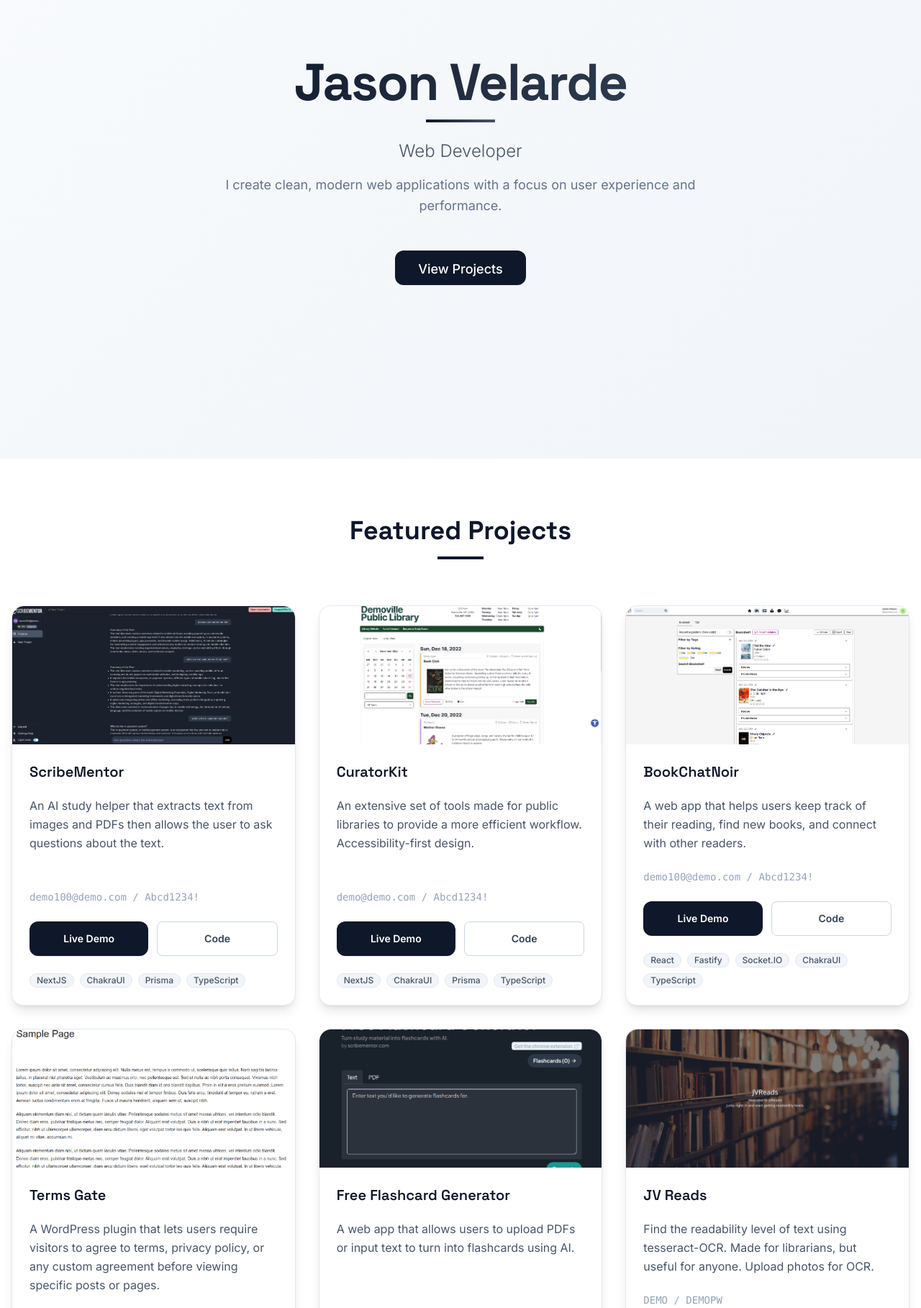
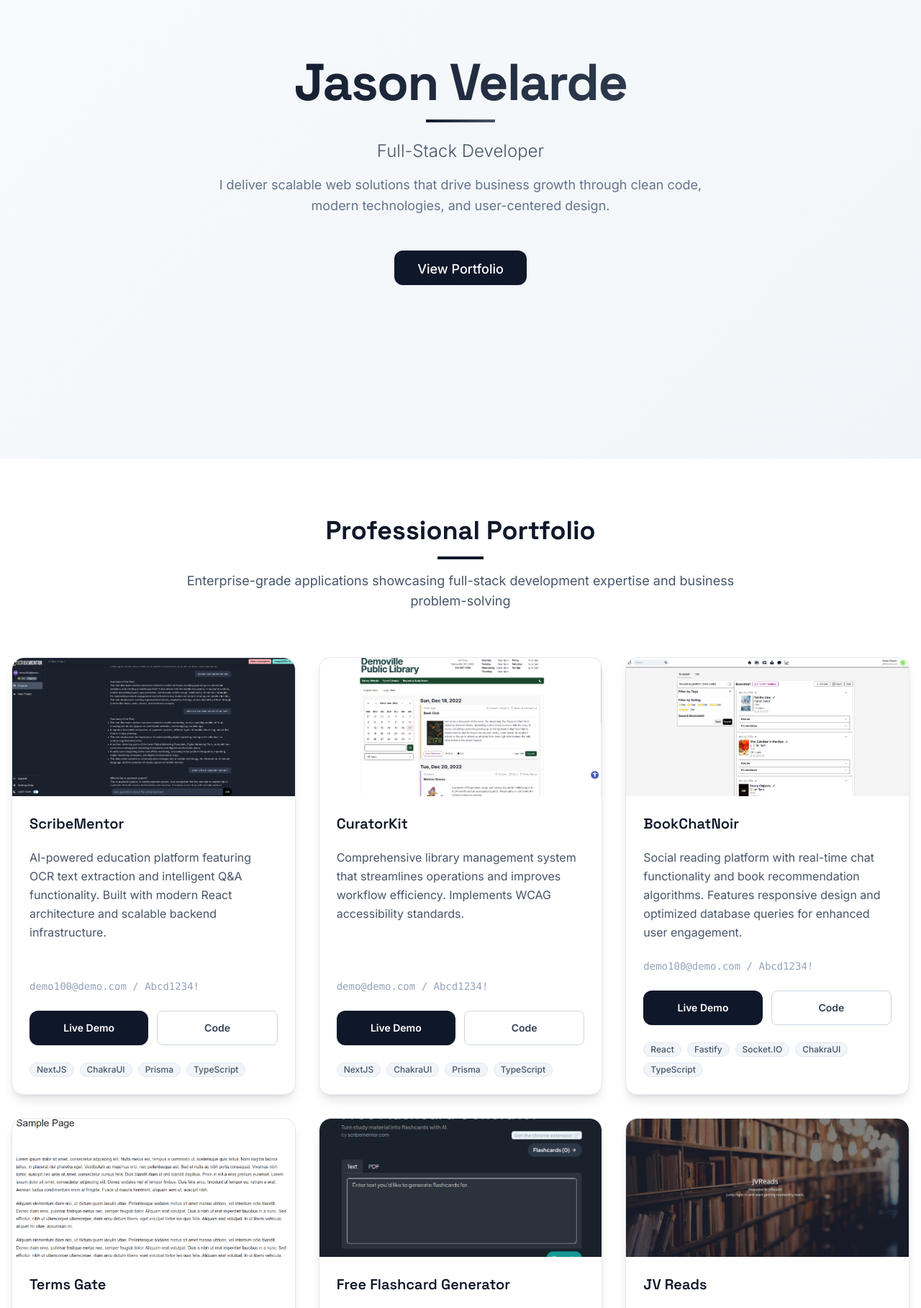
Before and after one commit to got0values/jayvelarde, a PHP site: page / in a window 1280 px wide. Shown: the part 163-1980 px from the top of the page at 72% size. Run offline with PHP 8.4, Linux system fonts and the light colour scheme; some libraries are stand-ins or nearby versions.

Commit message:
updated copy

```diff
--- a/index.php
+++ b/index.php
@@ -27,9 +27,6 @@
         <link rel="preconnect" href="https://fonts.gstatic.com" crossorigin>
         <link href="https://fonts.googleapis.com/css2?family=Inter:wght@300;400;500;600;700&family=Space+Grotesk:wght@400;500;600;700&display=swap" rel="stylesheet">
         <link rel="stylesheet" href="style.css">
-        <link rel="stylesheet" href="/fontawesome/css/fontawesome.css">
-        <link rel="stylesheet" href="/fontawesome/css/brands.css">
-        <link rel="stylesheet" href="/fontawesome/css/solid.css">
         <title>Jason Velarde</title>
     </head>
 
@@ -68,9 +65,9 @@
                         <h1 class="text-5xl lg:text-7xl font-bold text-gradient mb-4 font-space tracking-tight leading-tight">Jason Velarde</h1>
                         <div class="w-24 h-1 bg-gradient-to-r from-slate-900 to-slate-600 mx-auto mb-6"></div>
                     </div>
-                    <p class="text-xl lg:text-2xl text-slate-600 mb-4 font-light">Web Developer</p>
-                    <p class="text-lg mb-12 max-w-2xl mx-auto text-slate-500 leading-relaxed">I create clean, modern web applications with a focus on user experience and performance.</p>
-                    <a href="#projects" class="btn btn-modern text-white px-8 py-3 text-lg font-medium">View Projects</a>
+                    <p class="text-xl lg:text-2xl text-slate-600 mb-4 font-light">Full-Stack Developer</p>
+                    <p class="text-lg mb-12 max-w-2xl mx-auto text-slate-500 leading-relaxed">I deliver scalable web solutions that drive business growth through clean code, modern technologies, and user-centered design.</p>
+                    <a href="#projects" class="btn btn-modern text-white px-8 py-3 text-lg font-medium">View Portfolio</a>
                 </div>
             </div>
         </section>
@@ -79,8 +76,9 @@
         <section id="projects" class="py-20 bg-white">
             <div class="container mx-auto px-4">
                 <div class="text-center mb-16">
-                    <h2 class="text-4xl font-bold text-slate-900 mb-4 font-space">Featured Projects</h2>
+                    <h2 class="text-4xl font-bold text-slate-900 mb-4 font-space">Professional Portfolio</h2>
                     <div class="w-16 h-1 bg-slate-900 mx-auto"></div>
+                    <p class="text-lg text-slate-600 mt-4 max-w-3xl mx-auto">Enterprise-grade applications showcasing full-stack development expertise and business problem-solving</p>
                 </div>
                 <div class="grid grid-cols-1 md:grid-cols-2 lg:grid-cols-3 gap-8 max-w-7xl mx-auto">
                     <!-- ScribeMentor -->
@@ -90,7 +88,7 @@
                             <div class="flex items-center gap-2 mb-3">
                                 <h3 class="text-xl font-semibold text-slate-900 font-space">ScribeMentor</h3>
                             </div>
-                            <p class="flex-grow text-slate-600 mb-4 leading-relaxed">An AI study helper that extracts text from images and PDFs then allows the user to ask questions about the text.</p>
+                            <p class="flex-grow text-slate-600 mb-4 leading-relaxed">AI-powered education platform featuring OCR text extraction and intelligent Q&A functionality. Built with modern React architecture and scalable backend infrastructure.</p>
                             <div class="text-sm text-slate-400 mb-4 font-mono">demo100@demo.com / Abcd1234!</div>
                             <div class="flex gap-3 mb-4">
                                 <a href="https://app.scribementor.com/" class="btn btn-modern text-white flex-1 text-sm" target="_blank">Live Demo</a>
@@ -111,7 +109,7 @@
                             <div class="flex items-center gap-2 mb-3">
                                 <h3 class="text-xl font-semibold text-slate-900 font-space">CuratorKit</h3>
                             </div>
-                            <p class="flex-grow text-slate-600 mb-4 leading-relaxed">An extensive set of tools made for public libraries to provide a more efficient workflow. Accessibility-first design.</p>
+                            <p class="flex-grow text-slate-600 mb-4 leading-relaxed">Comprehensive library management system that streamlines operations and improves workflow efficiency. Implements WCAG accessibility standards.</p>
                             <div class="text-sm text-slate-400 mb-4 font-mono">demo@demo.com / Abcd1234!</div>
                             <div class="flex gap-3 mb-4">
                                 <a href="https://app.curatorkit.com/" class="btn btn-modern text-white flex-1 text-sm" target="_blank">Live Demo</a>
@@ -132,7 +130,7 @@
                             <div class="flex items-center gap-2 mb-3">
                                 <h3 class="text-xl font-semibold text-slate-900 font-space">BookChatNoir</h3>
                             </div>
-                            <p class="flex-grow text-slate-600 mb-4 leading-relaxed">A web app that helps users keep track of their reading, find new books, and connect with other readers.</p>
+                            <p class="flex-grow text-slate-600 mb-4 leading-relaxed">Social reading platform with real-time chat functionality and book recommendation algorithms. Features responsive design and optimized database queries for enhanced user engagement.</p>
                             <div class="text-sm text-slate-400 mb-4 font-mono">demo100@demo.com / Abcd1234!</div>
                             <div class="flex gap-3 mb-4">
                                 <a href="https://app.bookchatnoir.com/" class="btn btn-modern text-white flex-1 text-sm" target="_blank">Live Demo</a>
@@ -154,7 +152,7 @@
                             <div class="flex items-center gap-2 mb-3">
                                 <h3 class="text-xl font-semibold text-slate-900 font-space">Terms Gate</h3>
                             </div>
-                            <p class="flex-grow text-slate-600 mb-4 leading-relaxed">A WordPress plugin that lets users require visitors to agree to terms, privacy policy, or any custom agreement before viewing specific posts or pages.</p>
+                            <p class="flex-grow text-slate-600 mb-4 leading-relaxed">WordPress plugin deployed on the official repository. Provides user consent management with customizable legal agreement workflows.</p>
                             <div class="flex gap-3 mb-4">
                                 <a href="https://wordpress.org/plugins/terms-gate/" class="btn btn-modern text-white flex-1 text-sm" target="_blank">Live Demo</a>
                                 <a href="https://github.com/got0values/terms-gate" class="btn btn-outline border-slate-300 text-slate-700 hover:bg-slate-50 flex-1 text-sm" target="_blank">Code</a>
@@ -172,7 +170,7 @@
                             <div class="flex items-center gap-2 mb-3">
                                 <h3 class="text-xl font-semibold text-slate-900 font-space">Free Flashcard Generator</h3>
                             </div>
-                            <p class="flex-grow text-slate-600 mb-4 leading-relaxed">A web app that allows users to upload PDFs or input text to turn into flashcards using AI.</p>
+                            <p class="flex-grow text-slate-600 mb-4 leading-relaxed">AI-powered educational tool that processes documents and generates intelligent flashcards. Integrates machine learning APIs with optimized file handling and user-friendly interface design.</p>
                             <div class="flex gap-3 mb-4">
                                 <a href="https://freeflashcardgenerator.com" class="btn btn-modern text-white flex-1 text-sm" target="_blank">Live Demo</a>
                                 <a href="https://github.com/got0values/freeflashcardgenerator" class="btn btn-outline border-slate-300 text-slate-700 hover:bg-slate-50 flex-1 text-sm" target="_blank">Code</a>
@@ -191,7 +189,7 @@
                             <div class="flex items-center gap-2 mb-3">
                                 <h3 class="text-xl font-semibold text-slate-900 font-space">JV Reads</h3>
                             </div>
-                            <p class="flex-grow text-slate-600 mb-4 leading-relaxed">Find the readability level of text using tesseract-OCR. Made for librarians, but useful for anyone. Upload photos for OCR.</p>
+                            <p class="flex-grow text-slate-600 mb-4 leading-relaxed">Text analysis application utilizing Tesseract OCR and readability algorithms. Features image processing capabilities.</p>
                             <div class="text-sm text-slate-400 mb-4 font-mono">DEMO / DEMOPW</div>
                             <div class="flex gap-3 mb-4">
                                 <a href="https://jvreads.com/" class="btn btn-modern text-white flex-1 text-sm" target="_blank">Live Demo</a>
@@ -224,12 +222,12 @@
                     </div>
                     <div class="flex-1 text-center lg:text-left">
                         <div class="mb-6">
-                            <h2 class="text-4xl font-bold text-slate-900 mb-3 font-space">About Me</h2>
+                            <h2 class="text-4xl font-bold text-slate-900 mb-3 font-space">Professional Summary</h2>
                             <div class="w-16 h-1 bg-slate-900 mx-auto lg:mx-0"></div>
                         </div>
-                        <p class="text-lg mb-6 text-slate-600 leading-relaxed max-w-2xl">I'm a web developer with a strong focus on building clean, accessible, and user-friendly applications. With a background in librarianship, I bring an eye for organization and usability to every project.</p>
+                        <p class="text-lg mb-6 text-slate-600 leading-relaxed max-w-2xl">Full-stack developer with proven experience delivering scalable web applications for diverse industries. Combines technical expertise with strong analytical skills to create efficient, user-centered solutions that meet business objectives.</p>
                         <div class="mb-6">
-                            <h3 class="text-lg font-semibold text-slate-800 mb-4 font-space">Technologies I work with:</h3>
+                            <h3 class="text-lg font-semibold text-slate-800 mb-4 font-space">Technical Expertise:</h3>
                             <div class="flex flex-wrap gap-2">
                                 <span class="badge badge-modern">HTML</span>
                                 <span class="badge badge-modern">CSS</span>
@@ -254,9 +252,9 @@
         <section id="contact" class="bg-slate-50 py-20">
             <div class="container mx-auto px-4">
                 <div class="text-center mb-12">
-                    <h2 class="text-4xl font-bold text-slate-900 mb-4 font-space">Let's Connect</h2>
+                    <h2 class="text-4xl font-bold text-slate-900 mb-4 font-space">Ready to Contribute</h2>
                     <div class="w-16 h-1 bg-slate-900 mx-auto mb-6"></div>
-                    <p class="text-lg text-slate-600 max-w-2xl mx-auto">I'm always interested in new opportunities and collaborations.</p>
+                    <p class="text-lg text-slate-600 max-w-2xl mx-auto">Open to full-time opportunities where I can contribute to meaningful projects and drive technical innovation.</p>
                 </div>
                 <div class="flex justify-center">
                     <div class="bg-white p-8 rounded-2xl shadow-lg border border-slate-200 w-full max-w-md">
```
Also changed, not shown: favicon.ico (added).
